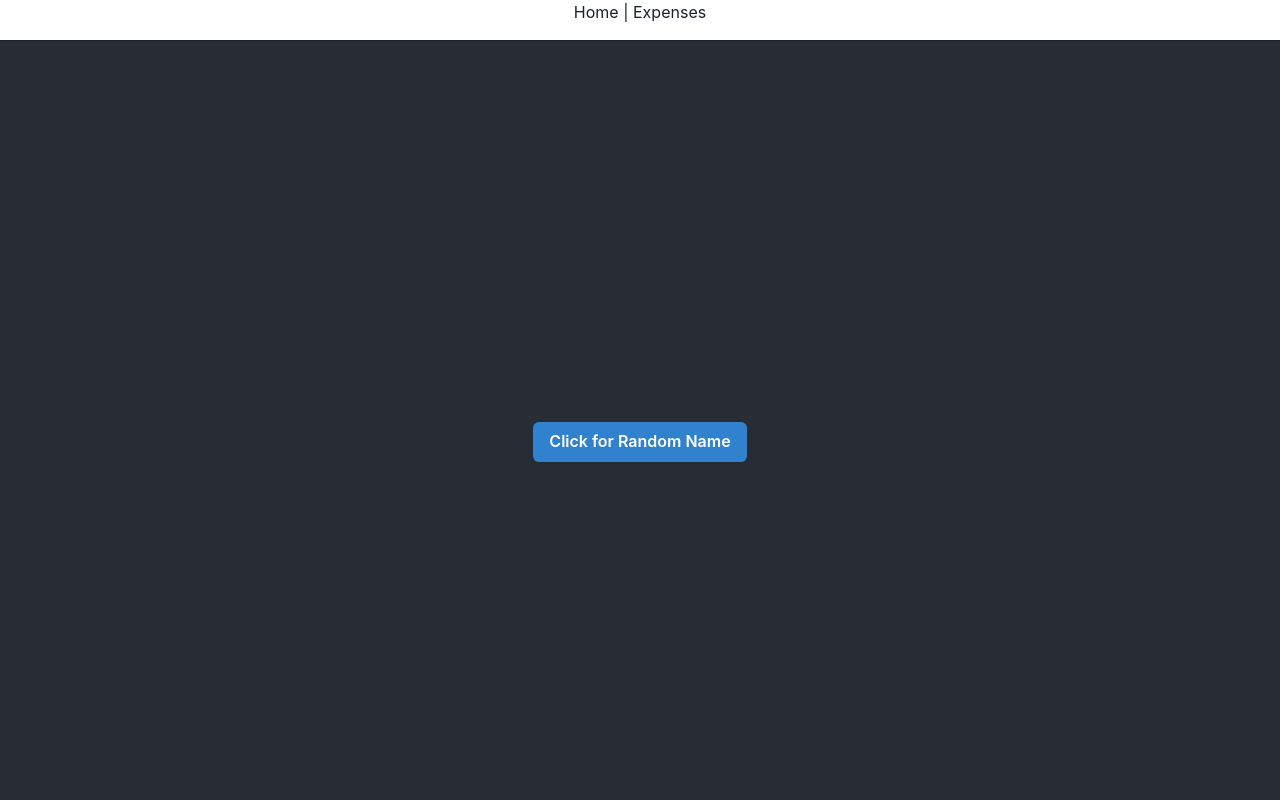
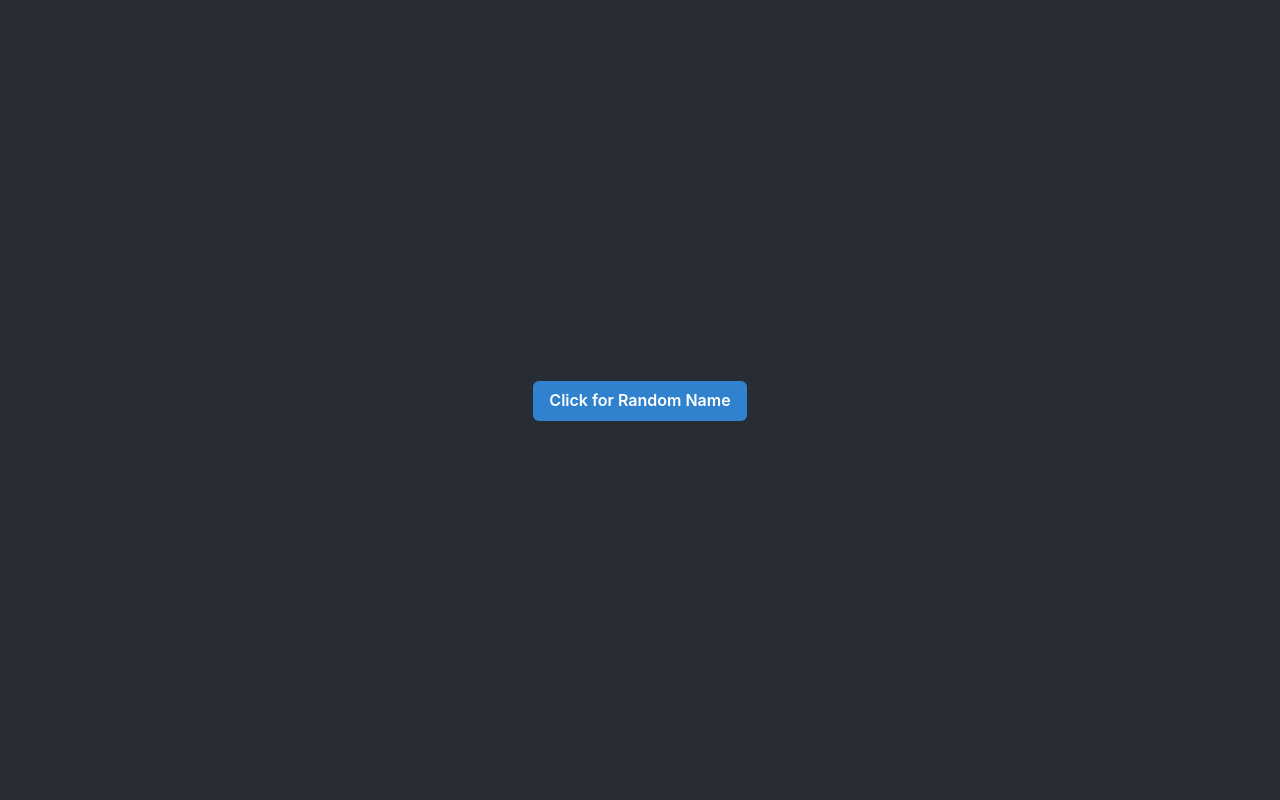
Before and after one commit to CharleeBrown/EntryApp, a React (Create React App) app: page / in a window 1280 px wide. Shown: the top 800 px of the page. Built offline with nearby package versions, Linux system fonts and the light colour scheme.

Commit message:
removing routing for now

```diff
--- a/src/App.js
+++ b/src/App.js
@@ -11,15 +11,6 @@ function App() {
   return (
     <ChakraProvider>
     <div className="App">
-    <nav
-        style={{
-          borderBottom: "solid 1px",
-          paddingBottom: "1rem",
-        }}
-      >
-        <Link to="/">Home</Link> |{" "}
-        <Link to="/expenses">Expenses</Link>
-      </nav>
       <header className="App-header">
         <DataGrab></DataGrab>
       </header>
--- a/src/index.js
+++ b/src/index.js
@@ -3,23 +3,11 @@ import ReactDOM from 'react-dom/client';
 import './index.css';
 import App from './App';
 import reportWebVitals from './reportWebVitals';
-import { BrowserRouter,Routes,Route,} from "react-router-dom";
-
-import Expenses from "./routes/expenses";
-
-
-
 
 const root = ReactDOM.createRoot(document.getElementById('root'));
 root.render(
   <React.StrictMode>
-     <BrowserRouter>
-     <Routes>
-      <Route path="/" element={<App />} />
-      <Route path="expenses" element={<Expenses />} />
-    </Routes>
     <App />
-    </BrowserRouter>
   </React.StrictMode>
 );
 
--- a/src/routes/expenses.jsx
+++ /dev/null
@@ -1,12 +0,0 @@
-
-
-function Expenses() {
-	return (
-
-	  <main style={{ padding: "1rem 0" }}>
-
-	  </main>
-	);
-  }
-
-export default Expenses;
```
